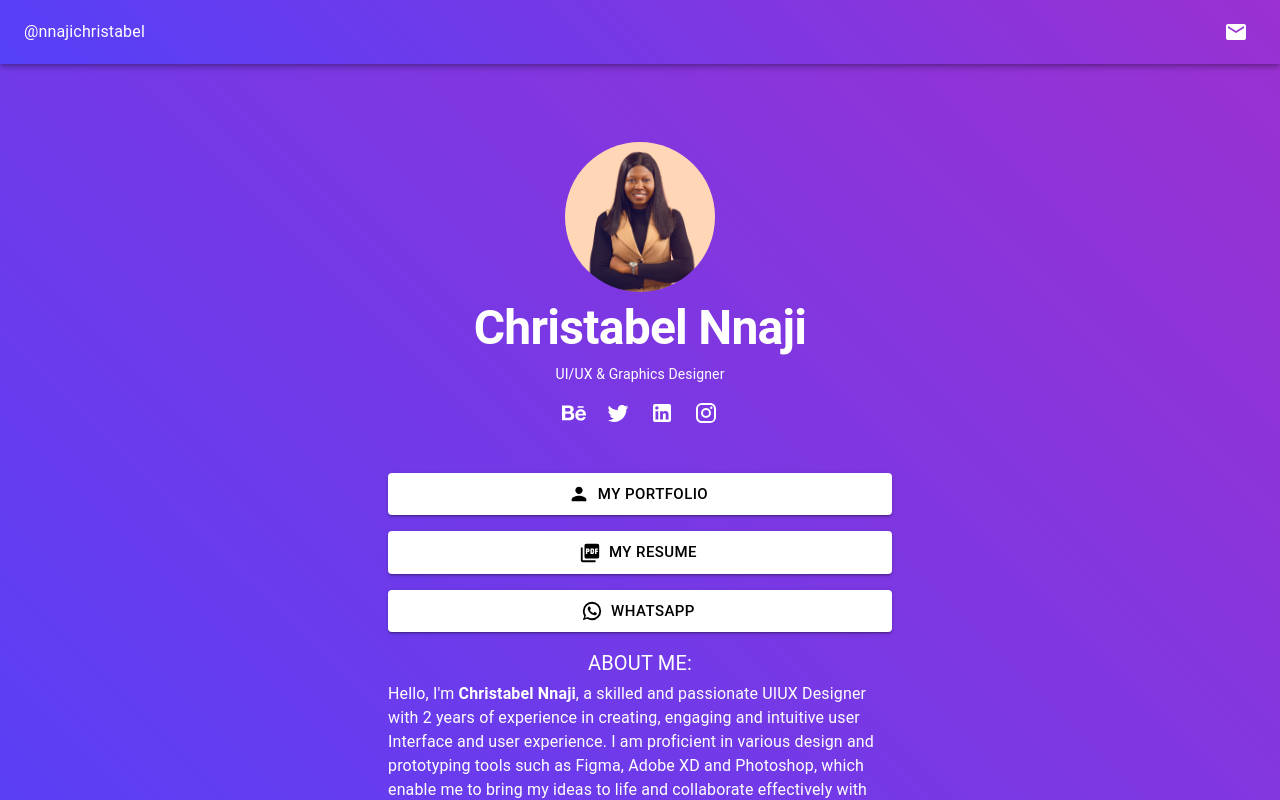
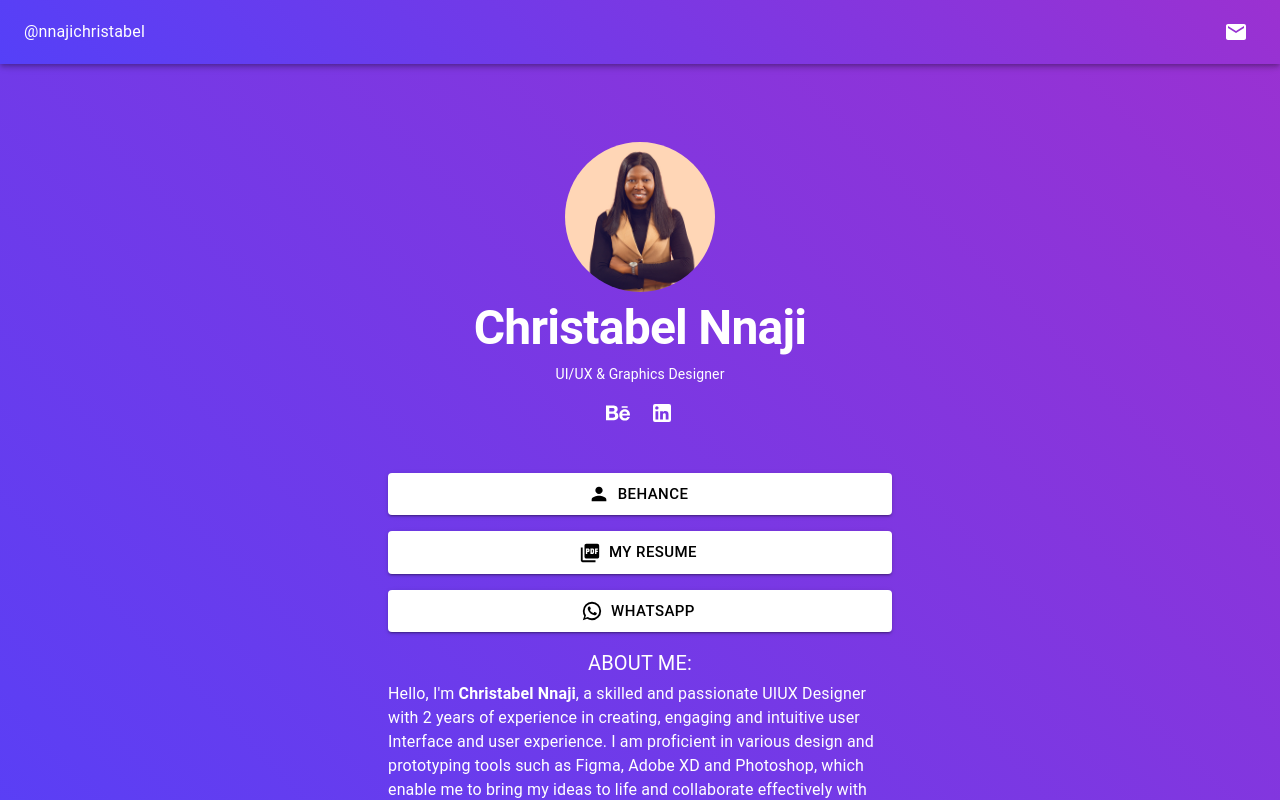
Before and after one commit to NICHOLAS-AGBO/Christabel_portfolio, a React (Create React App) app: page / in a window 1280 px wide. Shown: the top 800 px of the page. Built offline with nearby package versions, Linux system fonts and the light colour scheme.

Commit message:
Update App.tsx

```diff
--- a/src/App.tsx
+++ b/src/App.tsx
@@ -51,9 +51,9 @@ function App() {
                             <svg xmlns="http://www.w3.org/2000/svg" viewBox="0 0 576 512" className={"behance"}>
                                 <path d="M232 237.2c31.8-15.2 48.4-38.2 48.4-74 0-70.6-52.6-87.8-113.3-87.8H0v354.4h171.8c64.4 0 124.9-30.9 124.9-102.9 0-44.5-21.1-77.4-64.7-89.7zM77.9 135.9H151c28.1 0 53.4 7.9 53.4 40.5 0 30.1-19.7 42.2-47.5 42.2h-79v-82.7zm83.3 233.7H77.9V272h84.9c34.3 0 56 14.3 56 50.6 0 35.8-25.9 47-57.6 47zm358.5-240.7H376V94h143.7v34.9zM576 305.2c0-75.9-44.4-139.2-124.9-139.2-78.2 0-131.3 58.8-131.3 135.8 0 79.9 50.3 134.7 131.3 134.7 61.3 0 101-27.6 120.1-86.3H509c-6.7 21.9-34.3 33.5-55.7 33.5-41.3 0-63-24.2-63-65.3h185.1c.3-4.2.6-8.7.6-13.2zM390.4 274c2.3-33.7 24.7-54.8 58.5-54.8 35.4 0 53.2 20.8 56.2 54.8H390.4z"/></svg>
                         </IconButton>
-                        <IconButton sx={{color: dark?"gray":"common.white"}} href={"https://twitter.com/Nnaji_Christal?t=O_wFPasZiqBt7oco6Z6PHA&s=08"}><Twitter/></IconButton>
+                        {/*<IconButton sx={{color: dark?"gray":"common.white"}} href={"https://twitter.com/Nnaji_Christal?t=O_wFPasZiqBt7oco6Z6PHA&s=08"}><Twitter/></IconButton>*/}
                         <IconButton sx={{color: dark?"gray":"common.white"}} href={"https://www.linkedin.com/in/nnaji-christabel-271b63255"}><LinkedIn/></IconButton>
-                        <IconButton sx={{color: dark?"gray":"common.white"}} href={"https://instagram.com/nnaji_christy?igshid=ZDc4ODBmNjlmNQ=="}><Instagram/></IconButton>
+                        {/*<IconButton sx={{color: dark?"gray":"common.white"}} href={"https://instagram.com/nnaji_christy?igshid=ZDc4ODBmNjlmNQ=="}><Instagram/></IconButton>*/}
                     </Stack>
 
                 </Stack>
@@ -64,7 +64,7 @@ function App() {
                         "&:hover":{bgcolor: "white", color: "black",}}}
                         variant={"contained"} target={"_blank"}
                         href={"https://www.behance.net/nnajichristabel"} fullWidth size={"large"} startIcon={<Person/>}>
-                        My Portfolio
+                        Behance
                     </Button>
                     <Button sx={{bgcolor: "white", color: "black",
                         "&:hover":{bgcolor: "white", color: "black",}}}
```
